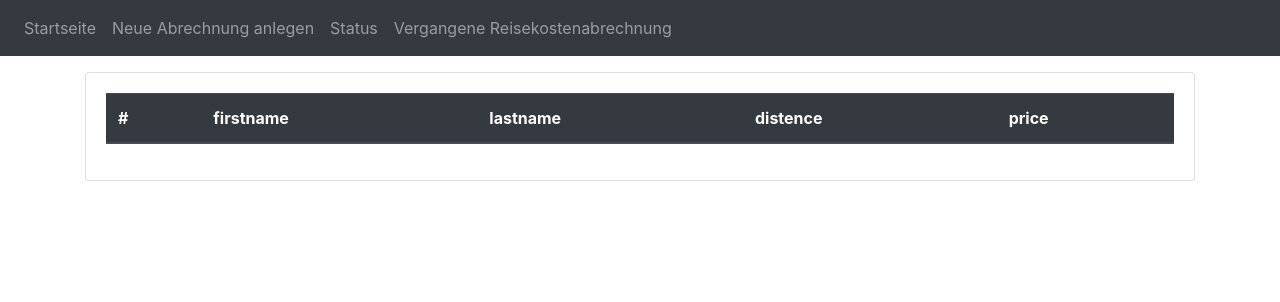
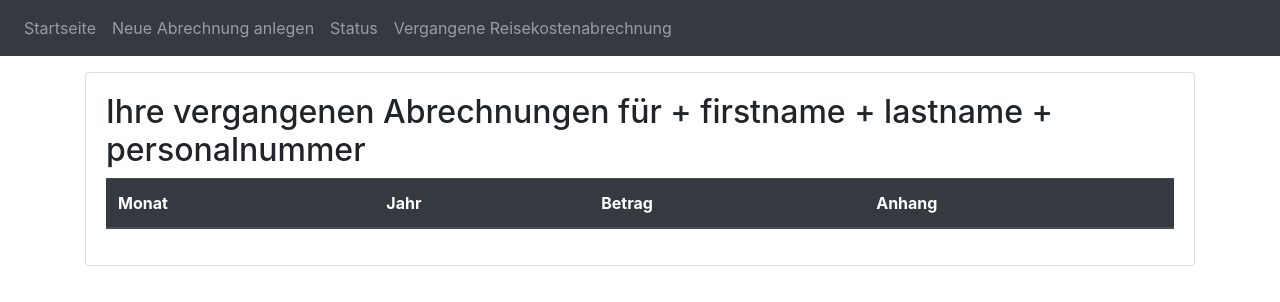
Before and after one commit to SeSc359/TravelExpenses, an Angular app in the folder Frontend/ReisenKostenAppFrontend/: page /expenselist in a window 1280 px wide. Shown: the top 302 px of the page. Built offline with nearby package versions, Linux system fonts and the light colour scheme.

Commit message:
Vergangen Reisenkosten

```diff
--- a/Frontend/ReisenKostenAppFrontend/src/app/past-travelexpenses/past-travelexpenses.component.html
+++ b/Frontend/ReisenKostenAppFrontend/src/app/past-travelexpenses/past-travelexpenses.component.html
@@ -1,11 +1,12 @@
+<h2>Ihre vergangenen Abrechnungen für + firstname + lastname + personalnummer</h2>
+
 <table class="table">
         <thead class="thead-dark">
           <tr>
-            <th scope="col">#</th>
-            <th scope="col">firstname</th>
-            <th scope="col">lastname</th>
-            <th scope="col">distence</th>
-            <th scope="col">price</th>
+            <th scope="col">Monat</th>
+            <th scope="col">Jahr</th>
+            <th scope="col">Betrag</th>
+            <th scope="col">Anhang</th>
           </tr>
         </thead>
         <!-- <tbody>
```
